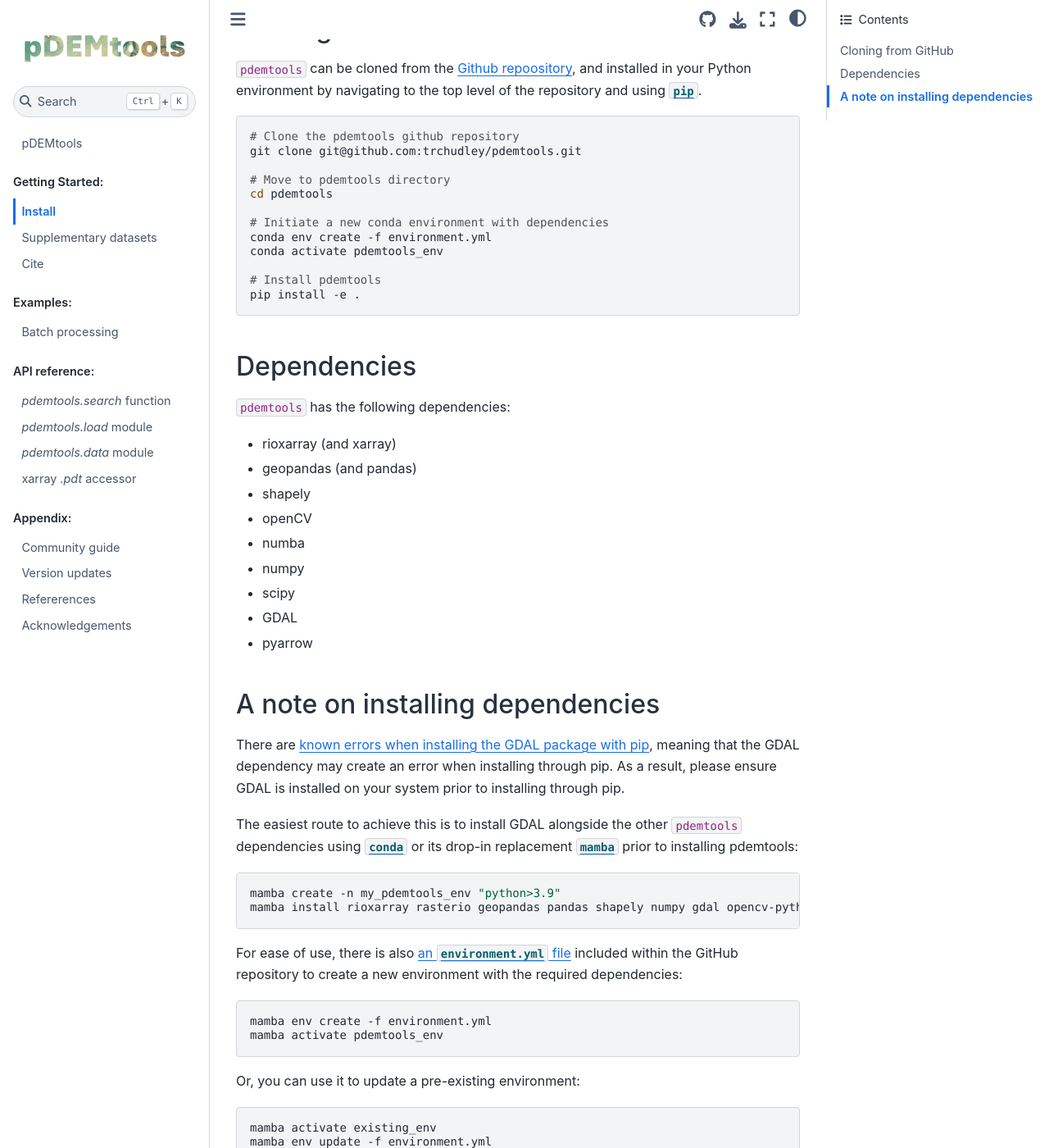
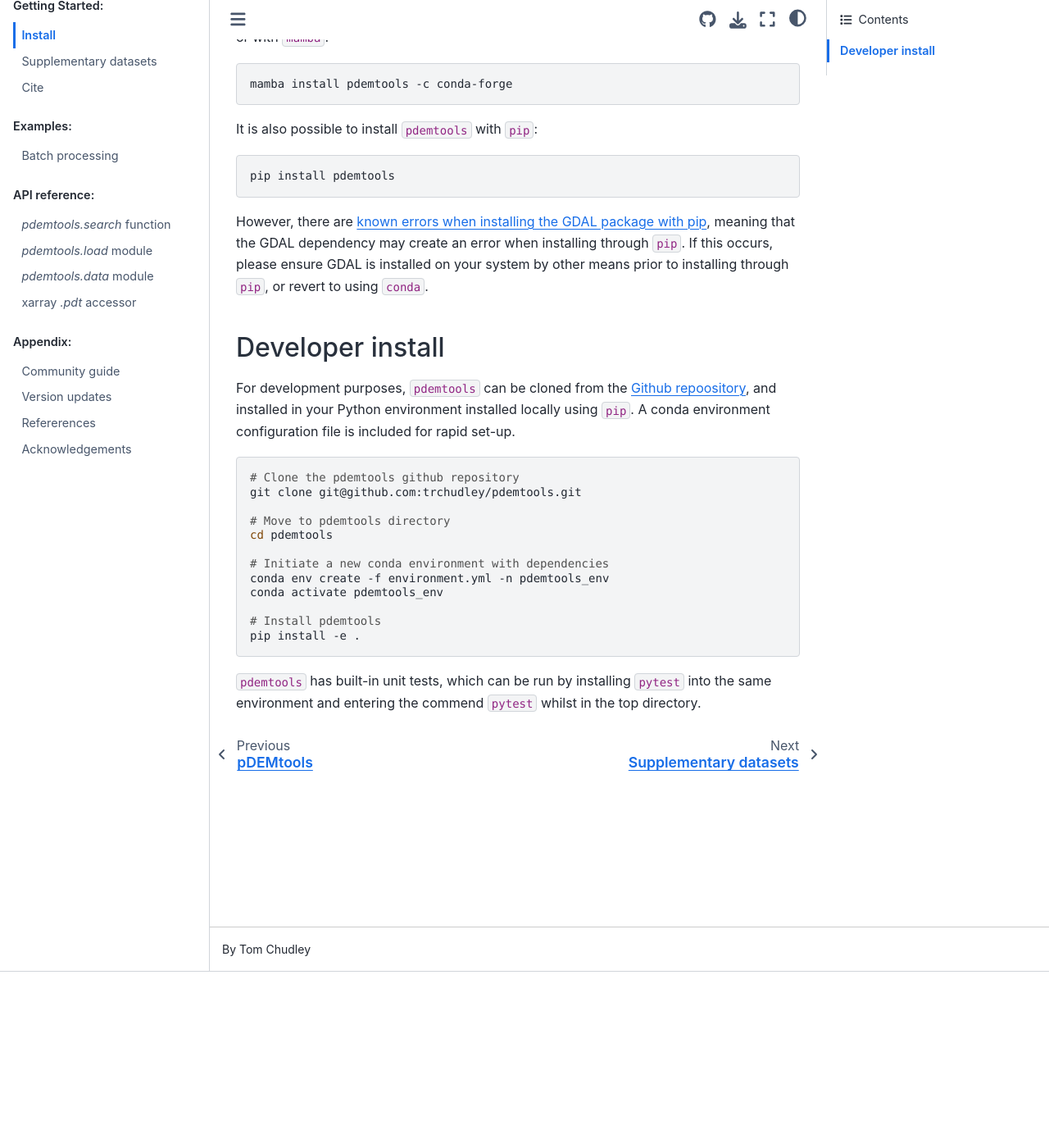
Before and after one commit to trchudley/pdemtools, a Sphinx documentation site: the page built from docs/getting_started/install.md, in a window 1280 px wide and 1400 px high, scrolled down 215 px. Shown: the whole window at 82% size. Built offline with Sphinx 7.4.7 and the Sphinx Book theme 1.1.4, drawn with Linux system fonts in a browser that asks for light colours; pages that are not in the unit, such as notebooks, are missing from menus; after the commit the page ends 1222 px from its top, so only the background shows below that; some of the changed text lies outside the part shown.

Commit message:
updated docs following pip and conda release

````diff
--- a/docs/conf.py
+++ b/docs/conf.py
@@ -7,7 +7,7 @@
 # https://www.sphinx-doc.org/en/master/usage/configuration.html#project-information
 
 project = "pdemtools"
-copyright = "2024, Tom Chudley"
+# copyright = "2024, Tom Chudley"
 author = "Tom Chudley"
 # release = "0.6"
 
--- a/docs/getting_started/install.md
+++ b/docs/getting_started/install.md
@@ -1,10 +1,29 @@
 # Install
 
-`pdemtools` can be installed locally by cloning the GitHub repository. Releases on the [PyPi](https://pypi.org/) package index and [conda-forge](https://conda-forge.org/) repository are planned in the near future.
+The recommended method to install `pdemtools` is with `conda`:
 
-## Cloning from GitHub
+```bash
+conda install pdemtools -c conda-forge
+```
 
-`pdemtools` can be cloned from the [Github repoository](https://github.com/), and installed in your Python environment by navigating to the top level of the repository and using [`pip`](https://pip.pypa.io/en/stable/).
+or with `mamba`:
+
+```bash
+mamba install pdemtools -c conda-forge
+```
+
+It is also possible to install `pdemtools` with `pip`:
+
+```bash
+pip install pdemtools
+```
+
+However, there are [known errors when installing the GDAL package with pip](https://github.com/OSGeo/gdal/issues/2827), meaning that the GDAL dependency may create an error when installing through `pip`. If this occurs, please ensure GDAL is installed on your system by other means prior to installing through `pip`, or revert to using `conda`.
+
+
+## Developer install
+
+For development purposes, `pdemtools` can be cloned from the [Github repoository](https://github.com/), and installed in your Python environment installed locally using `pip`. A conda environment configuration file is included for rapid set-up.
 
 ```bash
 # Clone the pdemtools github repository
@@ -14,50 +33,11 @@ git clone git@github.com:trchudley/pdemtools.git
 cd pdemtools
 
 # Initiate a new conda environment with dependencies
-conda env create -f environment.yml
+conda env create -f environment.yml -n pdemtools_env
 conda activate pdemtools_env
 
 # Install pdemtools
 pip install -e .
 ```
 
-<!-- It is not normally advisable to mix `pip` and `conda`, but in this use case `conda` will install all the dependencies (listed below) and `pip` sets up the appropriate paths to `pdemtools`. -->
-
-## Dependencies
-
-`pdemtools` has the following dependencies:
-
- - rioxarray (and xarray)
- - geopandas (and pandas)
- - shapely
- - openCV
- - numba
- - numpy
- - scipy
- - GDAL
- - pyarrow
-
-## A note on installing dependencies
-
-There are [known errors when installing the GDAL package with pip](https://github.com/OSGeo/gdal/issues/2827), meaning that the GDAL dependency may create an error when installing through pip. As a result, please ensure GDAL is installed on your system prior to installing through pip.
-
-The easiest route to achieve this is to install GDAL alongside the other `pdemtools` dependencies using [`conda`](https://docs.conda.io/en/latest/) or its drop-in replacement [`mamba`](https://mamba.readthedocs.io/en/latest/) prior to installing pdemtools:
-
-```bash
-mamba create -n my_pdemtools_env "python>3.9"
-mamba install rioxarray rasterio geopandas pandas shapely numpy gdal opencv-python scipy numba pyarrow
-```
-
-For ease of use, there is also [an `environment.yml` file](https://github.com/trchudley/pdemtools/blob/main/environment.yml) included within the GitHub repository to create a new environment with the required dependencies:
-
-```bash
-mamba env create -f environment.yml
-mamba activate pdemtools_env
-```
-
-Or, you can use it to update a pre-existing environment:
-
-```bash
-mamba activate existing_env
-mamba env update -f environment.yml
-```
+`pdemtools` has built-in unit tests, which can be run by installing `pytest` into the same environment and entering the commend `pytest` whilst in the top directory.
--- a/docs/index.rst
+++ b/docs/index.rst
@@ -14,7 +14,7 @@ pDEMtools
 
 **Conveniently search, download, and preprocess ArcticDEM and REMA products.**
 
-.. image:: _static/arcticdem_header.jpg
+.. figure:: _static/arcticdem_header.jpg
   :width: 800
   :align: center
   :alt: A hillshaded DEM of Helheim Glacier
````
Also changed, not shown: README.md (+13 -309 lines), docs/appendix/version_updates.md (+1 -0 lines), docs/getting_started/cite.md (+3 -3 lines), 1 other file.
